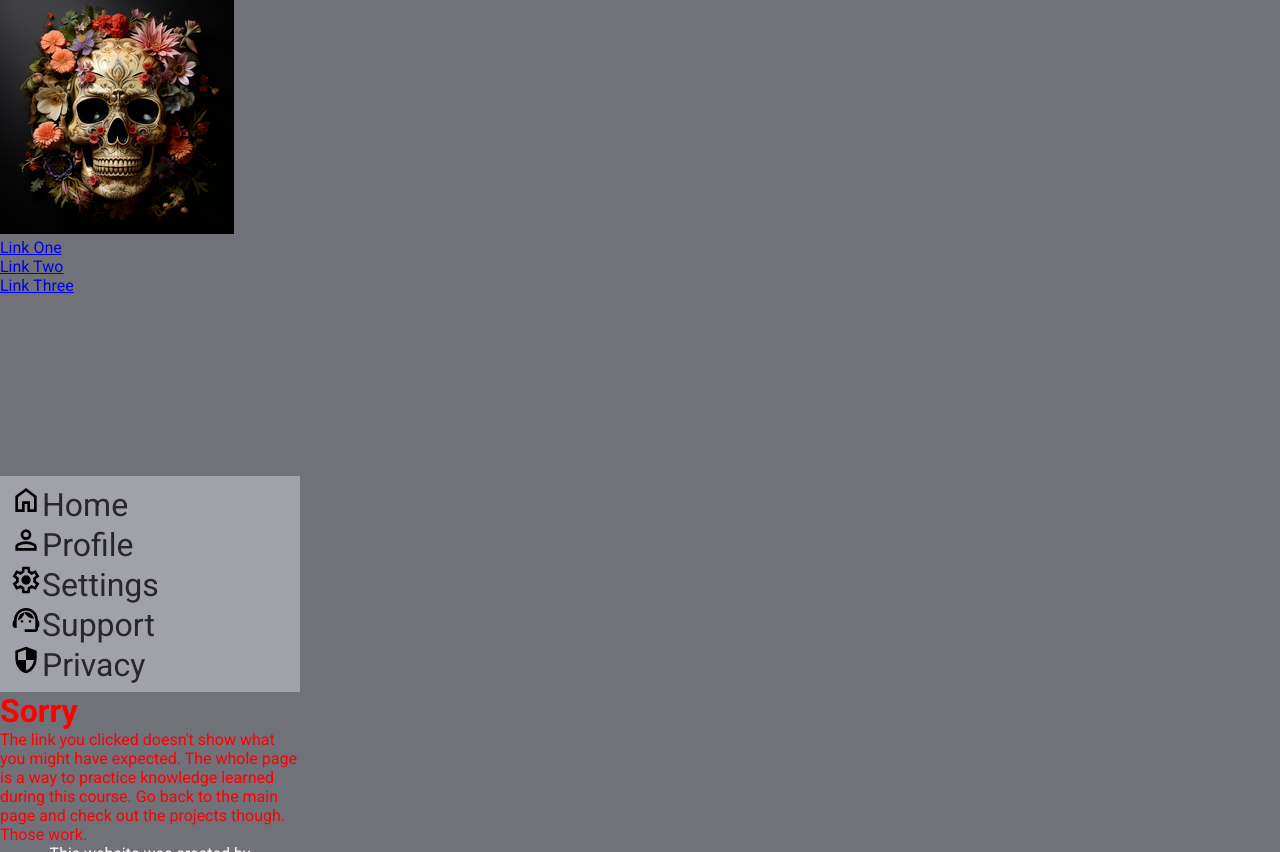
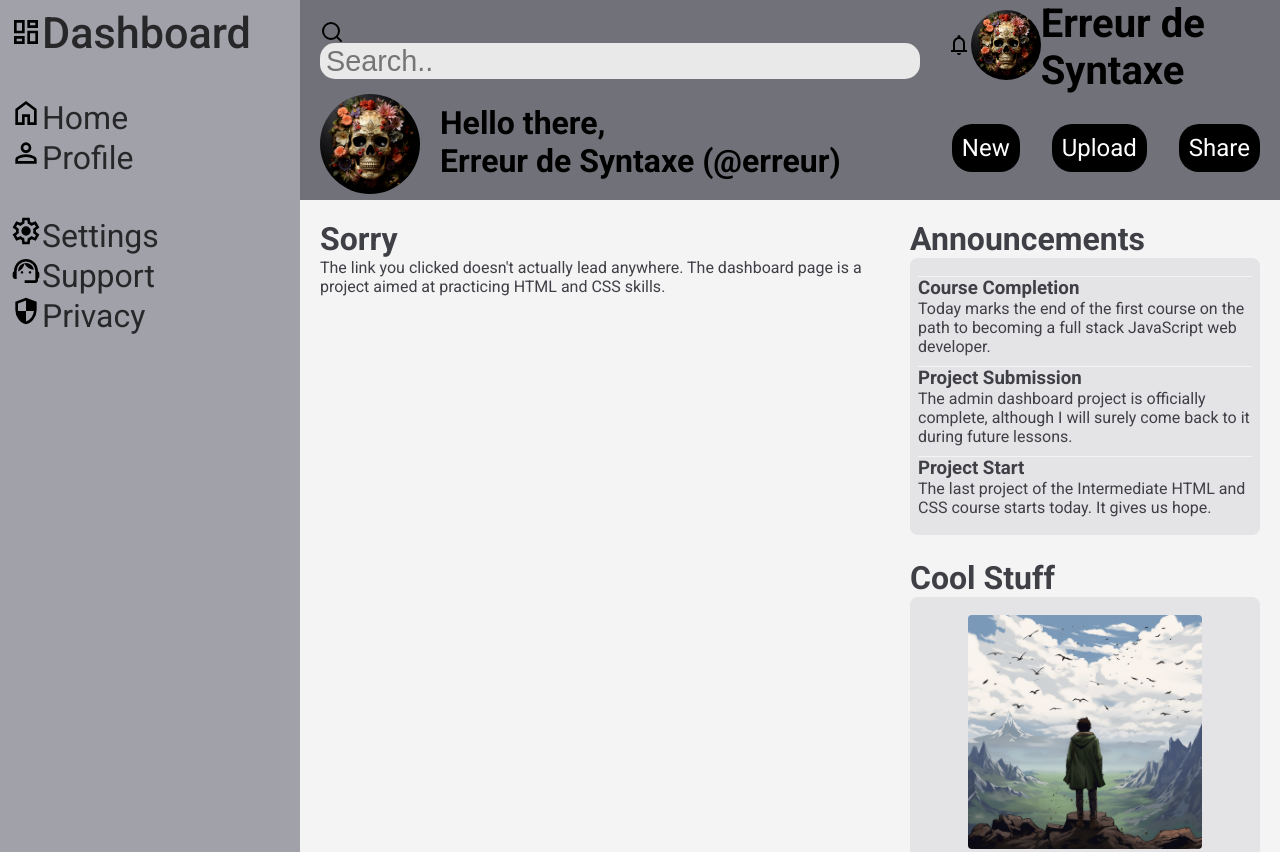
Before and after one commit to ErreurDeSyntaxe/foundations-admin-dashboard, a plain HTML site: page sorry.html in a window 1280 px wide. Shown: the top 852 px of the page. Drawn offline with Linux system fonts and the light colour scheme.

Commit message:
Add a dummy page for fake links

```diff
--- a/sorry.html
+++ b/sorry.html
@@ -1,39 +1,107 @@
 <!DOCTYPE html>
 <html lang="en">
+
 <head>
     <meta charset="UTF-8">
     <meta name="viewport" content="width=device-width, initial-scale=1.0">
-    <title>Sorry!</title>
+    <title>Admin Dashboard</title>
     <link rel="stylesheet" href="./style.css">
 </head>
+
 <body>
-    <div class="container">
     <div class="header">
+        <div class="header-top">
+            <form class="top-left">
+                <button type="button"><img src="./icons/search.svg" alt="a magnifying glass icon"></button>
+                <input class="search-bar" type="text" placeholder="Search.." name="user_search">
+            </form>
+            <div class="top-right">
+                <div class="notifications">
+                    <img src="./icons/notification.svg" alt="bell icon">
+                </div>
                 <div class="logo">
-                <img src="./images/memento-mori-small.png"
+                    <img class="logo-img" src="./images/memento-mori-small.png"
                         alt="A human skull decorated with flowers, a reminder that all must die">
                 </div>
-            <div class="menu">
+                <div class="name">
+                    Erreur de Syntaxe
+                </div>
+            </div>
+        </div>
+        <div class="header-bottom">
+            <div class="bot-left">
+                <div class="logo">
+                    <img class="logo-img" src="./images/memento-mori-small.png"
+                        alt="A human skull decorated with flowers, a reminder that all must die">
+                </div>
+                <div class="hello">
+                    <p>Hello there,</p>
+                    <p>Erreur de Syntaxe (@erreur)</p>
+                </div>
+            </div>
+            <div class="menu bot-right">
                 <ul>
-                    <li><a href="./sorry.html">Link One</a></li>
-                    <li><a href="./sorry.html">Link Two</a></li>
-                    <li><a href="./sorry.html">Link Three</a></li>
+                    <li><a href="./sorry.html">New</a></li>
+                    <li><a href="./sorry.html">Upload</a></li>
+                    <li><a href="./sorry.html">Share</a></li>
                 </ul>
             </div>
         </div>
+    </div>
     <div class="sidebar">
-            <div class="sidebar-items item1"><a href="/index.html"><img src="./icons/home.svg" alt="">Home</a></div>
-            <div class="sidebar-items item2"><a href="./sorry.html"><img src="./icons/profile.svg" alt="">Profile</a></div>
-            <div class="sidebar-items item3"><a href="./sorry.html"><img src="./icons/settings.svg" alt="">Settings</a></div>
-            <div class="sidebar-items item4"><a href="./sorry.html"><img src="./icons/support.svg" alt="">Support</a></div>
-            <div class="sidebar-items item5"><a href="./sorry.html"><img src="./icons/privacy.svg" alt="">Privacy</a></div>
+        <div class="sidebar-items item0"><img src="./icons/dashboard.svg" alt="dashboard icon">Dashboard</a></div>
+        <br>
+        <div class="sidebar-items item1"><a href="./index.html"><img src="./icons/home.svg" alt="home icon">Home</a>
         </div>
-
-        <div class="sorry">
+        <div class="sidebar-items item2"><a href="./sorry.html"><img src="./icons/profile.svg"
+                    alt="profile icon">Profile</a></div>
+        <br>
+        <div class="sidebar-items item3"><a href="./sorry.html"><img src="./icons/settings.svg"
+                    alt="cog icon">Settings</a></div>
+        <div class="sidebar-items item4"><a href="./sorry.html"><img src="./icons/support.svg"
+                    alt="customer support icon">Support</a></div>
+        <div class="sidebar-items item5"><a href="./sorry.html"><img src="./icons/privacy.svg"
+                    alt="privacy icon">Privacy</a></div>
+    </div>
+    <div class="main-content">
+        <div class="projects">
             <h1>Sorry</h1>
-            <p>The link you clicked doesn't show what you might have expected. The whole page is a way to practice knowledge learned during this course. Go back to the main page and check out the projects though. Those work.</p>
+            <p>
+                The link you clicked doesn't actually lead anywhere. The dashboard page is a project aimed at
+                practicing HTML and CSS skills.
+            </p>
         </div>
-
+        <div class="announcements">
+            <h1>Announcements</h1>
+            <div class="announcement-container">
+                <div class="announcement-card announcement1">
+                    <h3>Course Completion</h3>
+                    <p>Today marks the end of the first course on the path to becoming a full stack JavaScript web
+                        developer.</p>
+                </div>
+                <div class="announcement-card announcement2">
+                    <h3>Project Submission</h3>
+                    <p>The admin dashboard project is officially complete, although I will surely come back to it during
+                        future lessons.</p>
+                </div>
+                <div class="announcement-card announcement3">
+                    <h3>Project Start</h3>
+                    <p>The last project of the Intermediate HTML and CSS course starts today. It gives us hope.</p>
+                </div>
+            </div>
+        </div>
+        <div class="midjourney">
+            <h1>Cool Stuff</h1>
+            <div class="midjourney-container">
+                <img class="midjourney-img" src="./images/mid1.png"
+                    alt="An interesting image from MidJourney: a man atop a tall mountain">
+                <img class="midjourney-img" src="./images/mid2.png"
+                    alt="An interesting image from MidJourney: an anxious-looking young woman">
+                <img class="midjourney-img" src="./images/mid3.png"
+                    alt="An interesting image from MidJourney: a verbal altercation between two women">
+            </div>
+        </div>
+    </div>
     <div class="footer">
         <span>This website was created by
             <a href="https://github.com/erreurDeSyntaxe/">ErreurDeSyntaxe</a>
@@ -43,6 +111,6 @@
             Images made by MidJourney V4.
         </span>
     </div>
-    </div>
 </body>
+
 </html>
```
Lines whose indentation alone changed are shown as unchanged.
